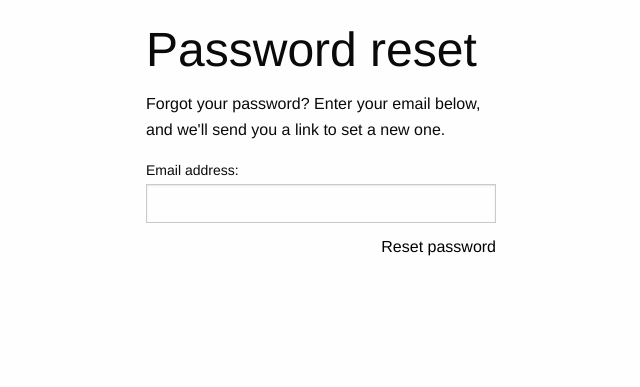
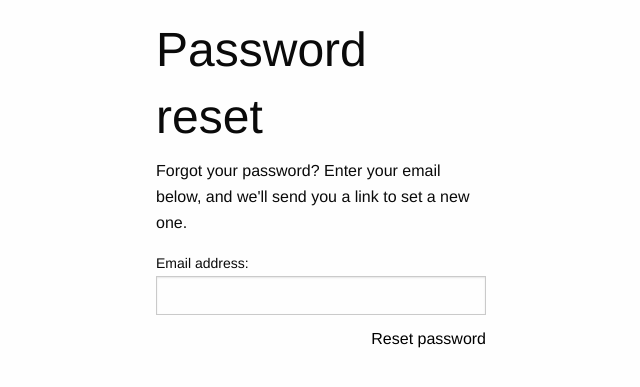
Before and after one commit to liddiard/monitor404, a Django app: page /accounts/password/reset/ in a window 1280 px wide. Shown: the top 387 px of the page, without its empty margins (319-959 px from the left). Run offline with Django 3.2, Linux system fonts and the light colour scheme; parts of the project's set-up code (start-up, migrations or seed data) failed here and were passed over; some libraries are stand-ins or nearby versions.

Commit message:
added horizontal padding to section pages

```diff
--- a/monitor/static/css/main.css
+++ b/monitor/static/css/main.css
@@ -33,7 +33,8 @@ button.log-clear {
 
 section.registration {
   max-width: 350px;
-  margin: 1em auto; }
+  margin: 1em auto;
+  padding: 0 10px; }
   section.registration button {
     float: right; }
 
--- a/monitor/static/sass/main.scss
+++ b/monitor/static/sass/main.scss
@@ -49,6 +49,7 @@ button.log-clear {
 section.registration {
     max-width: 350px;
     margin: 1em auto;
+    padding: 0 10px;
 
     button {
         float: right;
```
